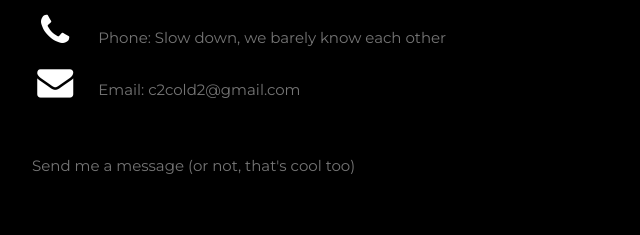
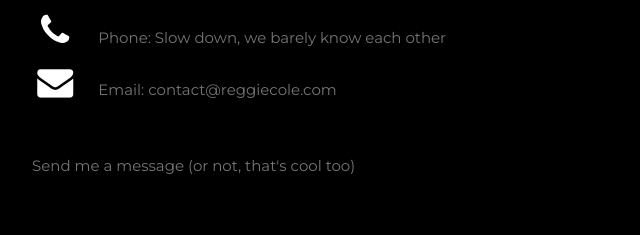
Before and after one commit to regcole/regcole.github.io, a plain HTML site: page index.html in a window 1280 px wide. Shown: the part 2311-2546 px from the top of the page, 178-818 px from the left. Drawn offline with nearby package versions, Linux system fonts and the light colour scheme.

Commit message:
Update index.html
update email address

```diff
--- a/index.html
+++ b/index.html
@@ -95,7 +95,7 @@
             <div class="w3-section">
                 <p><i class="fa fa-map-marker fa-fw w3-text-white w3-xxlarge w3-margin-right"></i> Dallas,TX US</p>
                 <p><i class="fa fa-phone fa-fw w3-text-white w3-xxlarge w3-margin-right"></i> Phone: Slow down, we barely know each other</p>
-                <p><i class="fa fa-envelope fa-fw w3-text-white w3-xxlarge w3-margin-right"> </i> Email: c2cold2@gmail.com </p>
+                <p><i class="fa fa-envelope fa-fw w3-text-white w3-xxlarge w3-margin-right"> </i> Email: contact@reggiecole.com </p>
             </div><br>
             <p>Send me a message (or not, that's cool too)</p>
 
```
